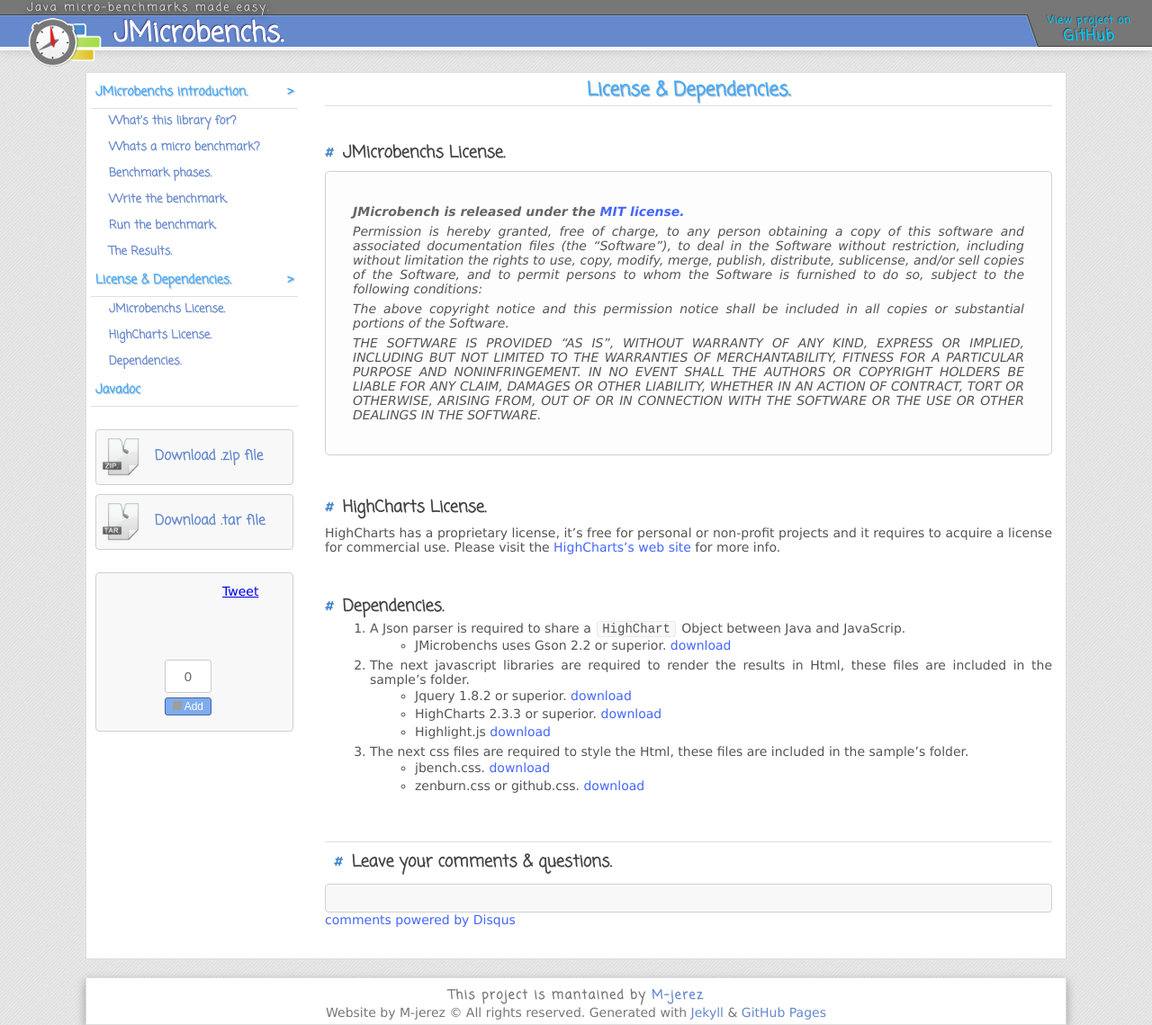
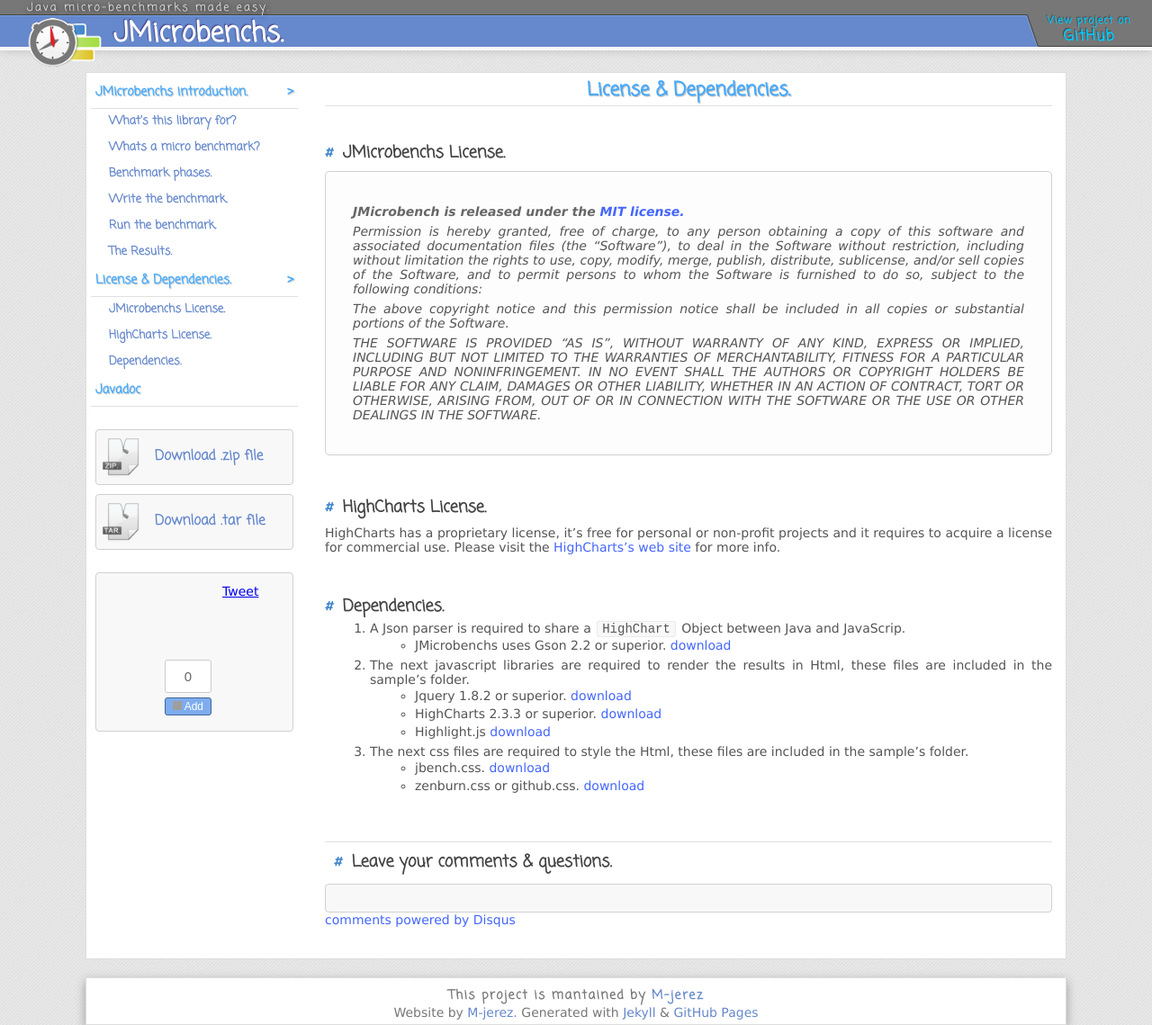
Before and after one commit to M-jerez/JMicrobenchs, a Jekyll site: the page built from _posts/9990-01-01-licenses.md, in a window 1280 px wide and 1139 px high. Shown: the whole window at 90% size. Built offline with Jekyll 4.4.1, drawn with Linux system fonts in a browser that asks for light colours; nearby versions of some CDN libraries; a script that is not in the unit is left out; comment, search, counter and statistics services are not loaded; grey boxes are pictures that could not be loaded.

Commit message:
update credits

```diff
--- a/_includes/footer.html
+++ b/_includes/footer.html
@@ -7,7 +7,11 @@
 		</a>
 	</p>
 	<p>
-		<span>Website by M-jerez &#169; All rights reserved.</span>
+		<span>Website by
+		<a href="http://www.linkedin.com/in/mjerez1" target="blank" title="mjerez Linkeding profile">
+			M-jerez.
+		</a>
+		</span>
 		<span>Generated with <a href="https://github.com/mojombo/jekyll">Jekyll</a> &#38; <a href="http://pages.github.com/">GitHub Pages</a> </span>
 	</p>
 </footer>
```
